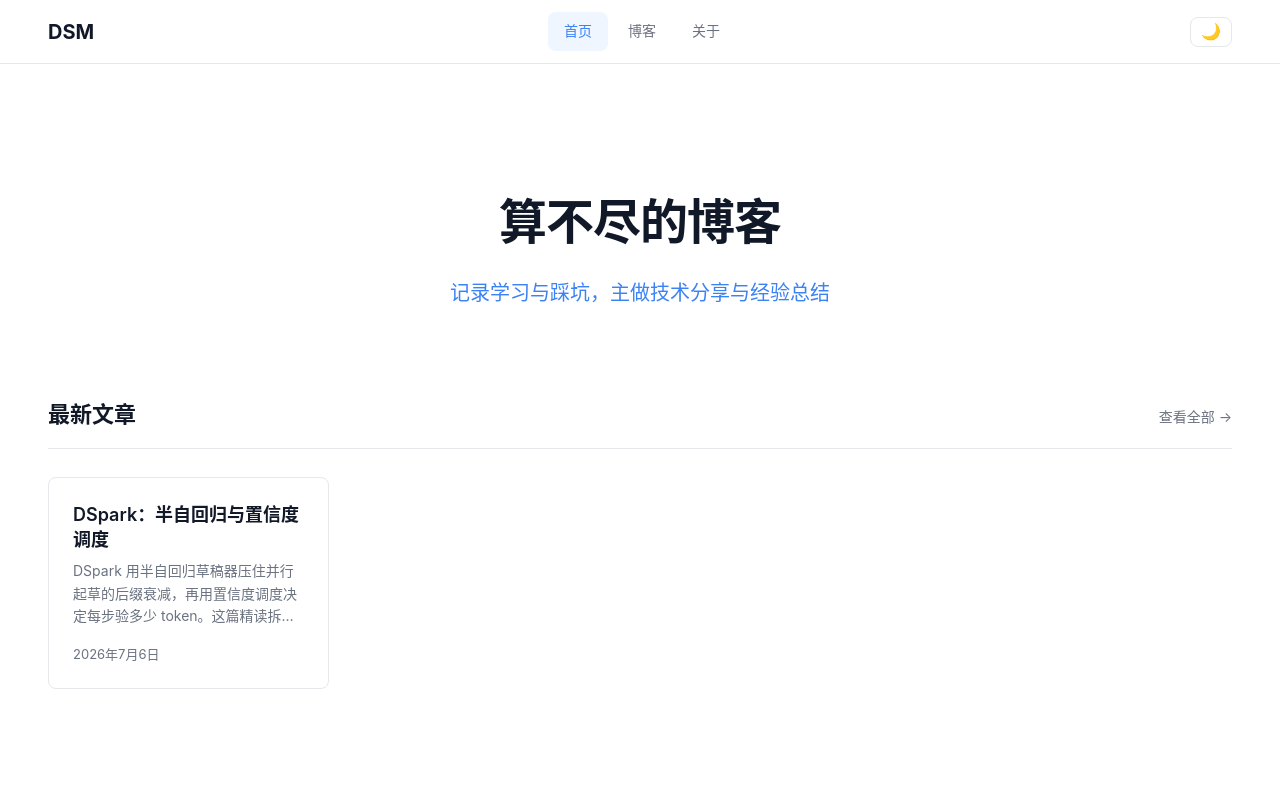
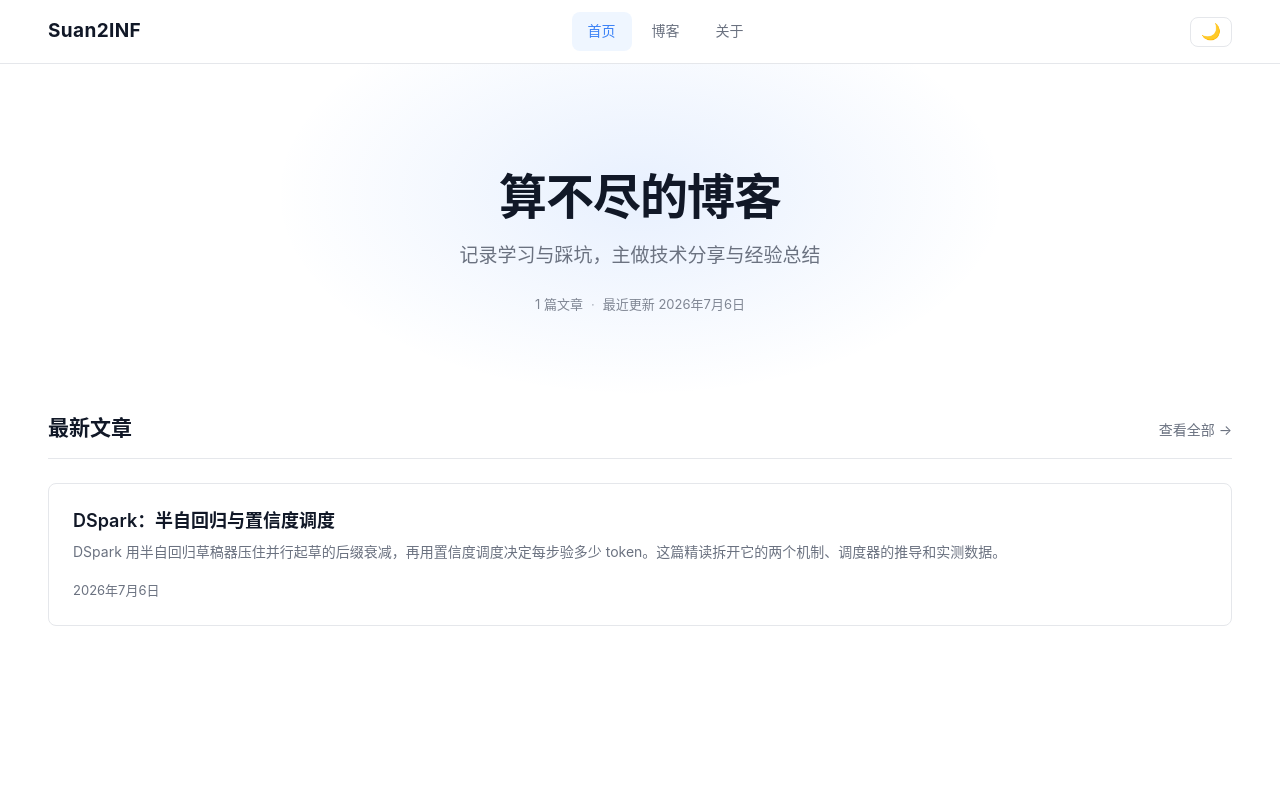
Before and after one commit to suan2inf/run-blog, a Vue app: page /#/ in a window 1280 px wide. Shown: the top 800 px of the page. Built offline with nearby package versions, Linux system fonts and the light colour scheme; what md-editor-v3 would draw is missing.

Commit message:
首页改版：补统计信息与光晕、卡片居中自适应；品牌名改 Suan2INF；页脚年份动态

```diff
--- a/src/App.vue
+++ b/src/App.vue
@@ -5,13 +5,16 @@
       <router-view />
     </main>
     <footer class="footer">
-      <p>© 2025 算不尽 · Vue 3 + Vite · 静态托管于 GitHub Pages</p>
+      <p>© {{ year }} 算不尽 · Vue 3 + Vite · 静态托管于 GitHub Pages</p>
     </footer>
   </div>
 </template>
 
 <script setup>
 import Navbar from './components/Navbar.vue'
+
+// 别写死年份，否则跨年就过期
+const year = new Date().getFullYear()
 </script>
 
 <style scoped>
--- a/src/components/ArticleCard.vue
+++ b/src/components/ArticleCard.vue
@@ -36,15 +36,17 @@ function formatDate(dateStr) {
 
 <style scoped>
 .card {
+  /* 卡片和页面同色，用边框区分；hover 时才浮起来 */
   background: var(--bg);
   border: 1px solid var(--border);
   border-radius: var(--radius);
   padding: 24px;
   cursor: pointer;
-  transition: box-shadow 0.2s, transform 0.2s;
+  transition: box-shadow 0.2s, transform 0.2s, border-color 0.2s;
 }
 .card:hover {
   box-shadow: var(--card-hover-shadow);
+  border-color: var(--accent);
   transform: translateY(-2px);
 }
 
--- a/src/components/Navbar.vue
+++ b/src/components/Navbar.vue
@@ -1,6 +1,6 @@
 <template>
   <header class="navbar">
-    <router-link to="/" class="brand">DSM</router-link>
+    <router-link to="/" class="brand">Suan2INF</router-link>
 
     <nav class="nav-links" :class="{ open: menuOpen }">
       <router-link to="/" @click="menuOpen = false">首页</router-link>
@@ -78,11 +78,15 @@ const themeLabel = computed(() => (theme.value === 'dark' ? '切换亮色' : '
 }
 
 .brand {
-  font-size: 20px;
+  font-size: 19px;
   font-weight: 700;
+  letter-spacing: 0.02em;
   color: var(--heading);
   text-decoration: none;
+  transition: color 0.15s;
 }
+
+.brand:hover { color: var(--accent); }
 
 .nav-links {
   display: flex;
--- a/src/views/Home.vue
+++ b/src/views/Home.vue
@@ -4,6 +4,11 @@
     <section class="hero">
       <h1 class="hero-title">算不尽的博客</h1>
       <p class="hero-subtitle">记录学习与踩坑，主做技术分享与经验总结</p>
+      <p class="hero-meta" v-if="articles.length">
+        <span>{{ articles.length }} 篇文章</span>
+        <span class="dot" aria-hidden="true">·</span>
+        <span>最近更新 {{ formatDate(latestDate) }}</span>
+      </p>
     </section>
 
     <!-- 最新文章 -->
@@ -20,18 +25,31 @@
         />
       </div>
       <div class="empty" v-else>
-        <p>暂无文章</p>
+        <p>还没有文章。在 content/articles/ 下放一个 .md 文件，推送后就会出现在这里。</p>
       </div>
     </section>
   </div>
 </template>
 
 <script setup>
-import { getArticles } from '../data/articles'
+import { computed } from 'vue'
+import { allArticles, getArticles } from '../data/articles'
 import ArticleCard from '../components/ArticleCard.vue'
 
 // 内容在构建时就已经读进内存了，这里没有任何请求，纯同步取前 6 篇。
 const articles = getArticles(6)
+
+// allArticles 已按日期由新到旧排好，第一条就是最近的
+const latestDate = computed(() => allArticles.value[0]?.date || '')
+
+function formatDate(dateStr) {
+  if (!dateStr) return ''
+  return new Date(dateStr).toLocaleDateString('zh-CN', {
+    year: 'numeric',
+    month: 'long',
+    day: 'numeric',
+  })
+}
 </script>
 
 <style scoped>
@@ -40,22 +58,63 @@ const articles = getArticles(6)
 
 /* Hero */
 .hero {
-  padding: 80px 0 64px;
+  position: relative;
+  padding: 64px 0 56px;
+  margin-bottom: 40px;
   text-align: center;
+}
+
+/* 标题后面一层极淡的光晕，让首屏不至于是一整片纯白 */
+.hero::before {
+  content: '';
+  position: absolute;
+  top: -120px;
+  left: 50%;
+  transform: translateX(-50%);
+  width: min(760px, 92vw);
+  height: 420px;
+  background: radial-gradient(
+    ellipse at center,
+    color-mix(in srgb, var(--accent) 12%, transparent) 0%,
+    transparent 68%
+  );
+  pointer-events: none;
+  z-index: 0;
+}
+
+/* 文字压在光晕之上 */
+.hero-title,
+.hero-subtitle,
+.hero-meta {
+  position: relative;
+  z-index: 1;
 }
 
 .hero-title {
   font-size: 48px;
   font-weight: 800;
   color: var(--heading);
-  letter-spacing: -1px;
-  margin-bottom: 16px;
+  letter-spacing: -0.02em;
+  line-height: 1.2;
+  margin-bottom: 14px;
 }
 
 .hero-subtitle {
-  font-size: 20px;
-  color: var(--accent);
-  margin-bottom: 24px;
+  font-size: 19px;
+  color: var(--text-secondary);
+  line-height: 1.7;
+}
+
+.hero-meta {
+  margin-top: 22px;
+  font-size: 13px;
+  color: var(--text-secondary);
+  opacity: 0.85;
+}
+
+.hero-meta .dot {
+  margin: 0 8px;
+  opacity: 0.6;
 }
 
 /* Section */
@@ -67,13 +126,13 @@ const articles = getArticles(6)
   display: flex;
   align-items: baseline;
   justify-content: space-between;
-  margin-bottom: 28px;
-  padding-bottom: 16px;
+  margin-bottom: 24px;
+  padding-bottom: 14px;
   border-bottom: 1px solid var(--border);
 }
 
 .section-head h2 {
-  font-size: 22px;
+  font-size: 21px;
   font-weight: 700;
   color: var(--heading);
 }
@@ -87,22 +146,28 @@ const articles = getArticles(6)
 
 .more-link:hover { color: var(--accent); }
 
+/* 文章不多时不要一张窄卡片孤零零贴在左边：
+   auto-fit + 1fr 让卡片自己撑开、整体居中；文章多了再自动分列。 */
 .article-grid {
   display: grid;
-  grid-template-columns: repeat(auto-fill, minmax(280px, 1fr));
+  grid-template-columns: repeat(auto-fit, minmax(300px, 1fr));
+  justify-content: center;
   gap: 20px;
 }
 
 .empty {
   text-align: center;
-  padding: 60px 20px;
+  padding: 56px 20px;
   color: var(--text-secondary);
+  font-size: 14px;
+  line-height: 1.8;
 }
 
 @media (max-width: 767px) {
-  .hero { padding: 48px 0 40px; }
+  .hero { padding: 40px 0 32px; margin-bottom: 28px; }
   .hero-title { font-size: 32px; }
-  .hero-subtitle { font-size: 17px; }
+  .hero-subtitle { font-size: 16px; }
+  .hero-meta { margin-top: 16px; }
   .article-grid { grid-template-columns: 1fr; }
 }
 </style>
```
